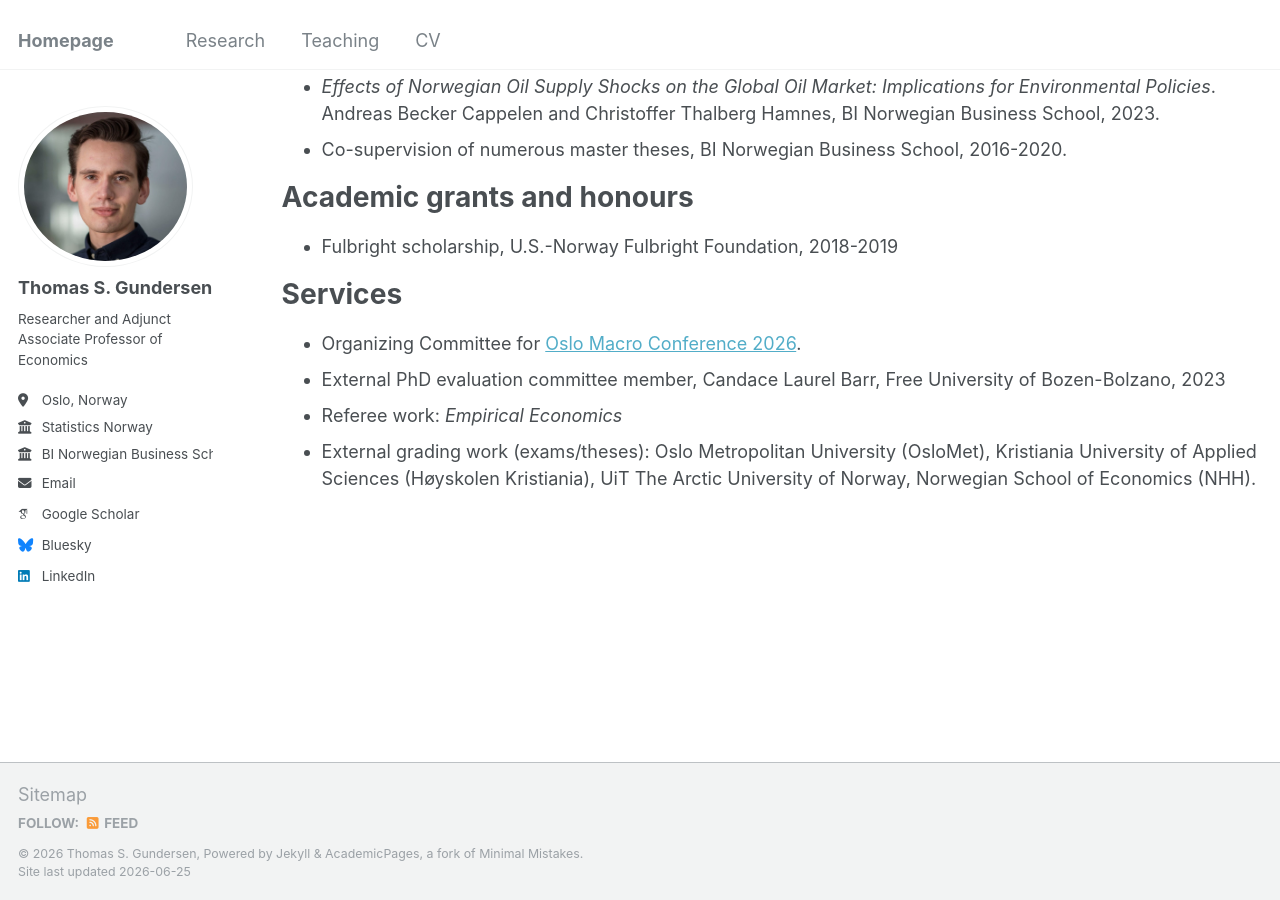
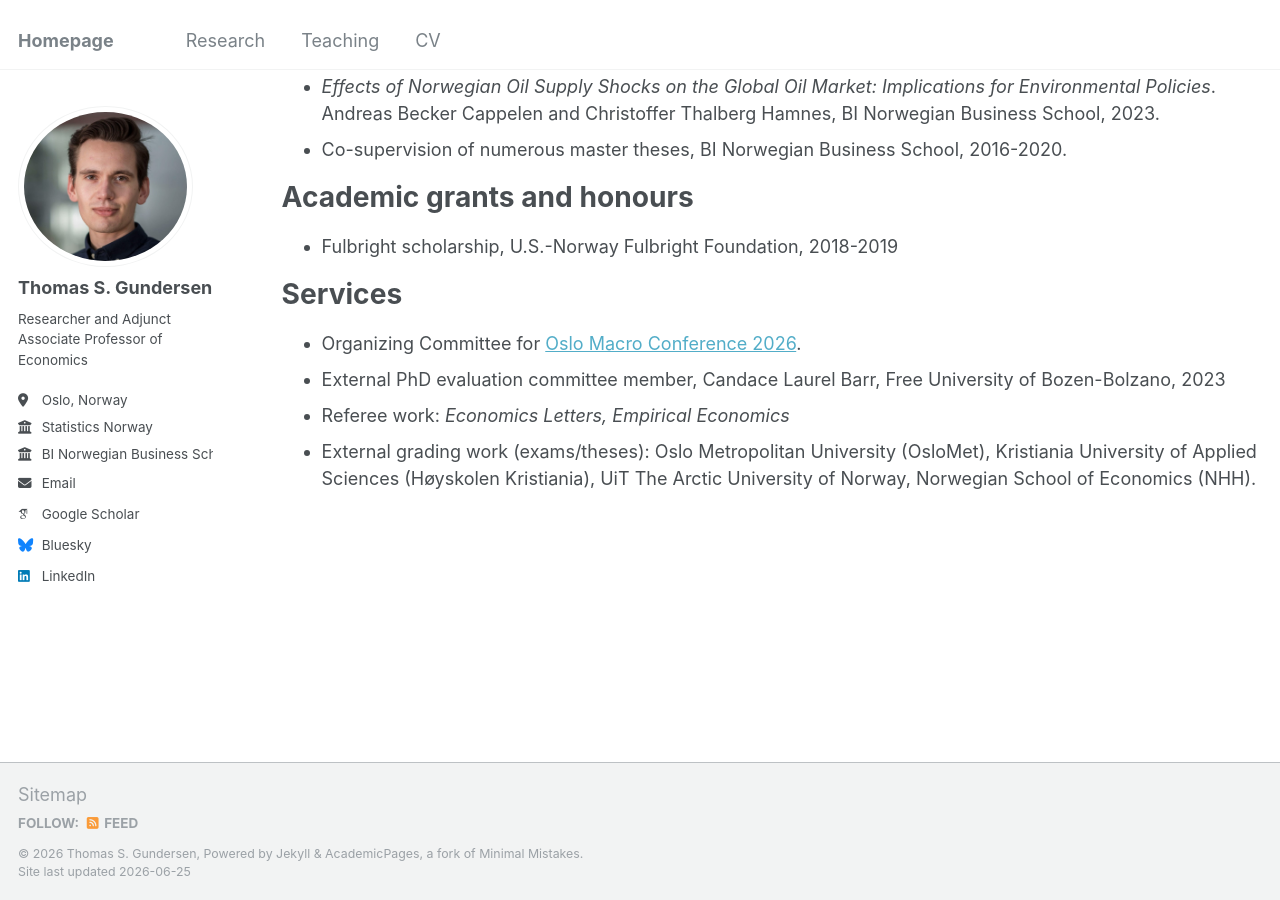
Before and after one commit to tsgundersen/tsgundersen.github.io, a Jekyll site: the page built from _pages/cv.md, in a window 1280 px wide and 900 px high, scrolled down 1694 px. Built offline with Jekyll 4.4.1, drawn with Linux system fonts in a browser that asks for light colours; some web fonts are replaced.

Commit message:
New referee work

```diff
--- a/_pages/cv.md
+++ b/_pages/cv.md
@@ -73,5 +73,5 @@ Services
 ======
 * Organizing Committee for <a href="https://sites.google.com/site/oslomacro/omc">Oslo Macro Conference 2026</a>.
 * External PhD evaluation committee member, Candace Laurel Barr, Free University of Bozen-Bolzano, 2023
-* Referee work: <i>Empirical Economics</i>
+* Referee work: <i>Economics Letters, Empirical Economics</i>
 * External grading work (exams/theses): Oslo Metropolitan University (OsloMet), Kristiania University of Applied Sciences (Høyskolen Kristiania), UiT The Arctic University of Norway, Norwegian School of Economics (NHH).
```
